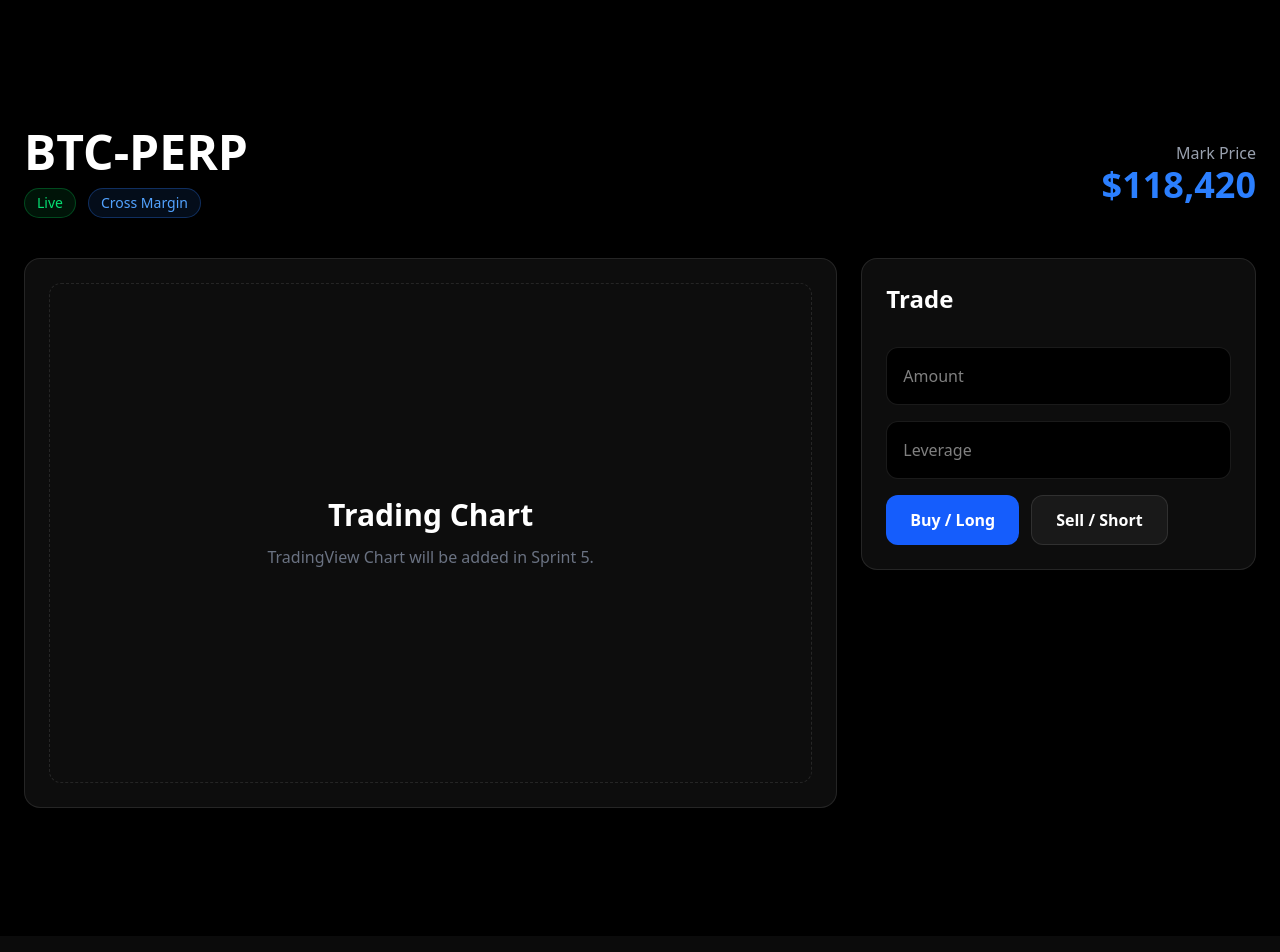
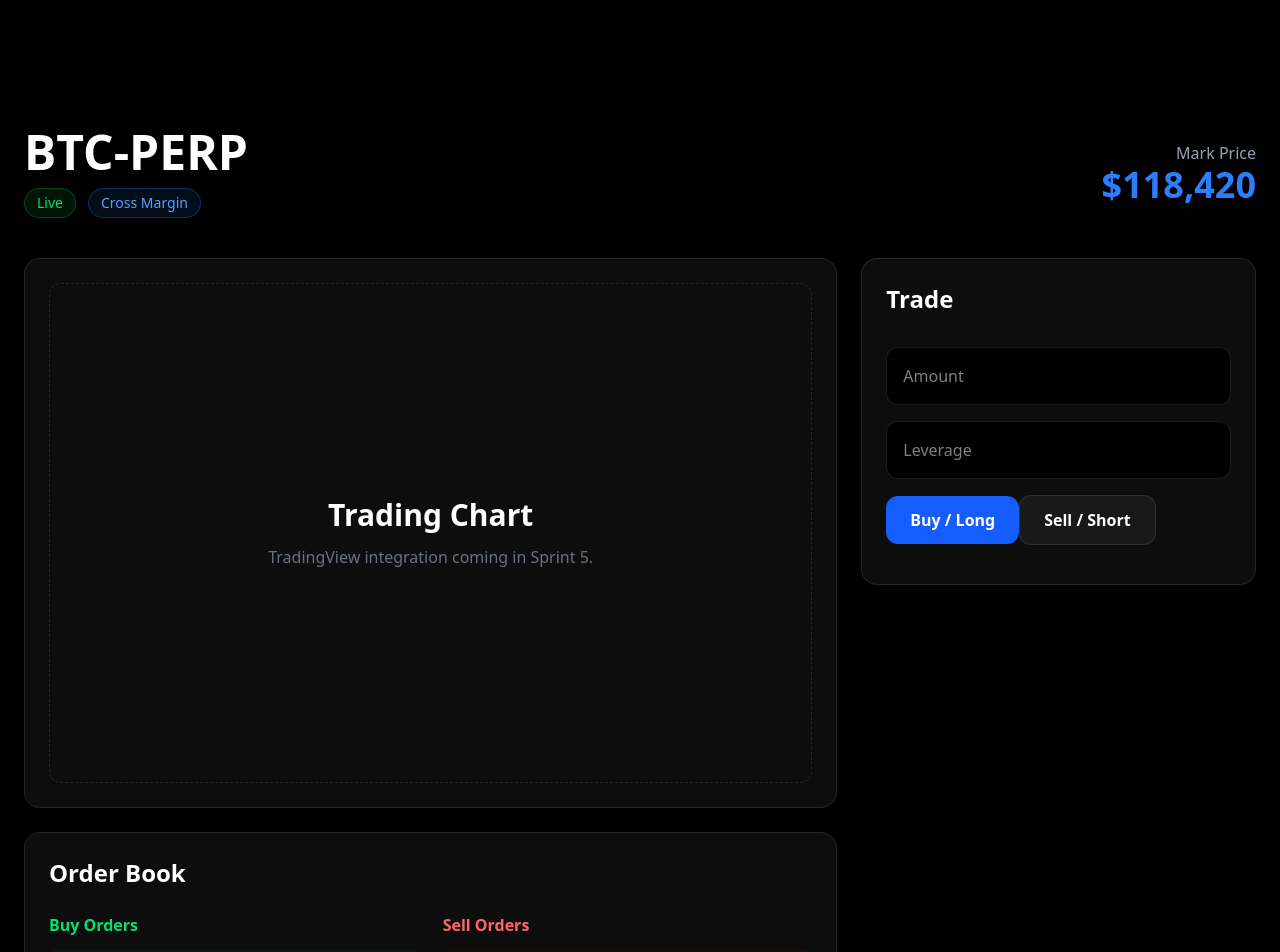
Before and after one commit to ojimusk/Cendex, a Next.js app: page /trade in a window 1280 px wide. Shown: the top 952 px of the page. Built offline with nearby package versions, Linux system fonts and the light colour scheme.

Commit message:
Refactor TradePage layout and components
Refactor TradePage layout and improve component usage.

```diff
--- a/app/trade/page.tsx
+++ b/app/trade/page.tsx
@@ -1,12 +1,14 @@
 import Badge from "@/components/Badge";
+import Button from "@/components/Button";
 import Card from "@/components/Card";
-import Button from "@/components/Button";
+import OrderBook from "@/components/OrderBook";
 
 export default function TradePage() {
   return (
     <main className="min-h-screen bg-black px-6 py-32 text-white">
       <div className="mx-auto max-w-7xl">
 
+        {/* Header */}
         <div className="mb-10 flex flex-col gap-4 md:flex-row md:items-center md:justify-between">
 
           <div>
@@ -15,13 +17,8 @@ export default function TradePage() {
             </h1>
 
             <div className="mt-3 flex gap-3">
-              <Badge variant="green">
-                Live
-              </Badge>
-
-              <Badge>
-                Cross Margin
-              </Badge>
+              <Badge variant="green">Live</Badge>
+              <Badge>Cross Margin</Badge>
             </div>
           </div>
 
@@ -37,9 +34,11 @@ export default function TradePage() {
 
         </div>
 
+        {/* Layout */}
         <div className="grid gap-6 lg:grid-cols-3">
 
-          <div className="lg:col-span-2">
+          {/* Chart + Order Book */}
+          <div className="space-y-6 lg:col-span-2">
 
             <Card>
 
@@ -52,7 +51,7 @@ export default function TradePage() {
                   </h2>
 
                   <p className="mt-3 text-gray-500">
-                    TradingView Chart will be added in Sprint 5.
+                    TradingView integration coming in Sprint 5.
                   </p>
 
                 </div>
@@ -61,8 +60,11 @@ export default function TradePage() {
 
             </Card>
 
+            <OrderBook />
+
           </div>
 
+          {/* Trade Panel */}
           <div>
 
             <Card>
@@ -76,16 +78,14 @@ export default function TradePage() {
                 <input
                   type="number"
                   placeholder="Amount"
-                  className="w-full rounded-xl border border-white/10 bg-black p-4 outline-none focus:border-blue-500"
+                  className="w-full rounded-xl border border-white/10 bg-black p-4 outline-none transition focus:border-blue-500"
                 />
 
                 <input
                   type="number"
                   placeholder="Leverage"
-                  className="w-full rounded-xl border border-white/10 bg-black p-4 outline-none focus:border-blue-500"
+                  className="w-full rounded-xl border border-white/10 bg-black p-4 outline-none transition focus:border-blue-500"
                 />
-
-                <div className="flex gap-3">
 
                 <Button href="#">
                   Buy / Long
@@ -100,8 +100,6 @@ export default function TradePage() {
 
               </div>
 
-              </div>
-
             </Card>
 
           </div>
```
Lines whose indentation alone changed are shown as unchanged.
